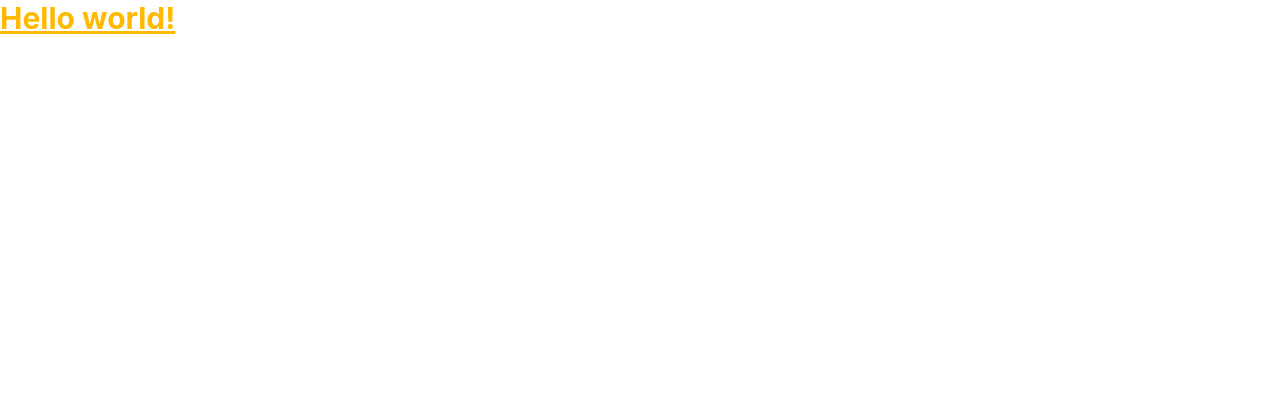
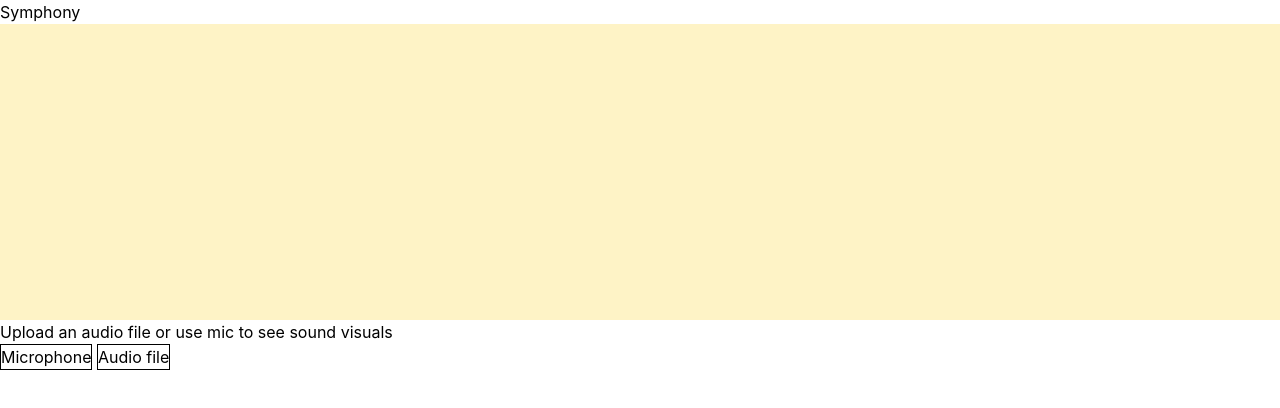
Before and after one commit to Gina-bun/Symphony, a website built with Vite: page index.html in a window 1280 px wide. Built offline with nearby package versions, Linux system fonts and the light colour scheme.

Commit message:
html structure

```diff
--- a/index.html
+++ b/index.html
@@ -8,10 +8,51 @@
     <title>symphony</title>
   </head>
   <body>
-    <h1 class="text-3xl font-bold text-amber-400 underline">
-      Hello world!
-    </h1>
-    <div id="app"></div>
+    <div class="container">
+      <h1>Symphony</h1>
+
+      <!-- CANVAS , CSS controls display size, JS controls resolution -->
+      <canvas id="canvas" class="w-full h-74 bg-amber-100"></canvas>
+
+      <!-- SATATUS MESSAGES that describe current process ,
+       text will be swapped by Js based on state-->
+       <div id="message">
+        <!-- if no audio input yet / audio has been stopped-->
+         <h2 id="process-message" class="ask-input" aria-live="polite">Upload an audio file or use mic to see sound visuals</h2>
+
+        <!-- error messgae -->
+          <p id="error-message" class="hidden"></p>
+       </div>
+
+      <!-- CONTROLS -->
+      <div class="buttons">
+
+        <!-- MODE TOGGLE - mic or file, only one active at a time -->
+        <div id="mode-selector">
+           <button id="btn-mode-mic" class="border">Microphone</button>
+           <button id="btn-mode-file" class="border">Audio file</button>
+         </div>
+
+        <!-- FILE INPUT, visible only in file mode-->
+         <div id="source-file" class="hidden">
+           <label for="audio-upload" class="upload-btn border">Upload audio</label>
+           <input type="file" name="audio-upload" id="audio-upload" accept="audio/*" hidden>
+         </div>
+
+
+         <!-- PLAYBACK CONTROLS, hidden until audio ready -->
+           <button id="btn-play" class="hidden">Play</button>
+
+         <!-- when audio/live sound is playing, pause or stop it -->
+         <div id="playback-controls" class="hidden">
+           <button>Pause</button>
+           <button>Stop</button>
+         </div>
+
+      </div>
+
+    </div>
+
     <script type="module" src="/src/main.js"></script>
   </body>
 </html>
--- a/src/main.js
+++ b/src/main.js
@@ -0,0 +1,6 @@
+const canvas = document.getElementById("canvas")
+const ctx = canvas.getContext("2d")
+//for internal resolution(CSS takes care of how big it looks, JS takes care of this)
+canvas.width = canvas.offsetWidth * devicePixelRatio
+canvas.height = canvas.offsetHeight * devicePixelRatio
+ctx.scale(devicePixelRatio, devicePixelRatio)
```
